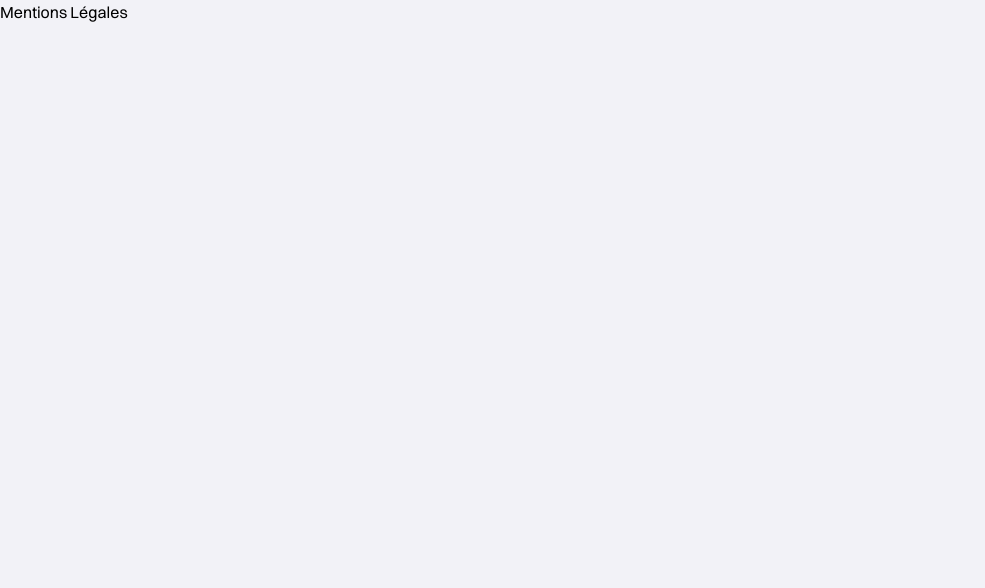
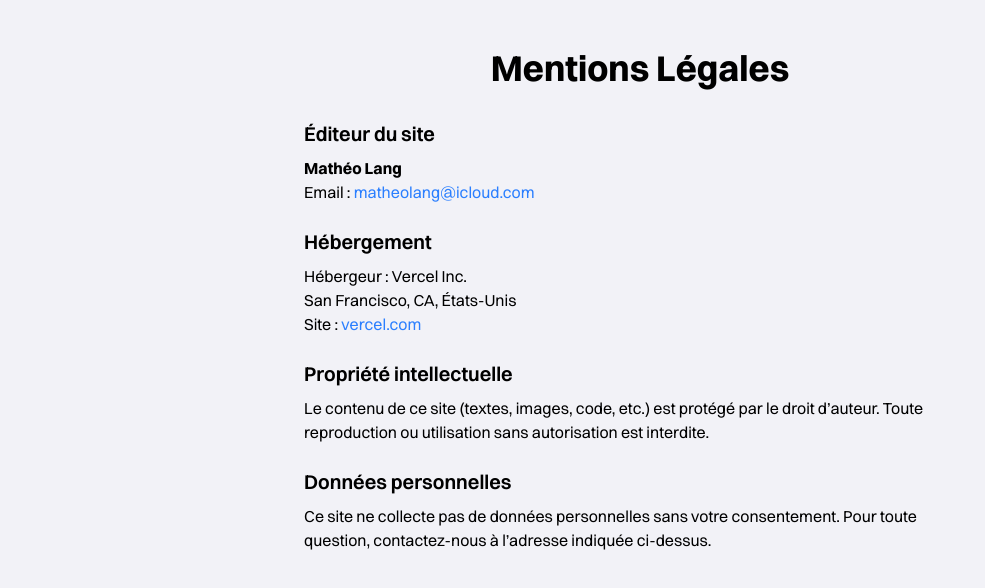
Before and after one commit to Matsuel/portfolio, a Next.js app: page /mentions-legales in a window 1280 px wide. Shown: the top 588 px of the page, without its empty margins (0-985 px from the left). Built offline with nearby package versions, Linux system fonts and the light colour scheme.

Commit message:
ajout d'une simple page de mentions legales

```diff
--- a/src/app/mentions-legales/page.tsx
+++ b/src/app/mentions-legales/page.tsx
@@ -1,9 +1,38 @@
-import React from 'react'
+import React from 'react';
+import Link from 'next/link';
+import { mail } from '../../../constants/navbar';
 
 const MentionsLegalesPage = () => {
     return (
-        <div>Mentions Légales</div>
-    )
-}
+        <div className='w-full min-h-screen bg-background flex flex-col items-center py-12 px-4'>
+            <h1 className='text-4xl font-bold mb-8'>Mentions Légales</h1>
+            <div className='max-w-2xl w-full flex flex-col gap-6 text-base'>
+                <section>
+                    <h2 className='text-xl font-semibold mb-2'>Éditeur du site</h2>
+                    <p><strong>Mathéo Lang</strong></p>
+                    <p>Email : <Link className='text-blue-500 hover:underline' href={`mailto:${mail}`}>{mail}</Link></p>
+                </section>
+                <section>
+                    <h2 className='text-xl font-semibold mb-2'>Hébergement</h2>
+                    <p>Hébergeur : Vercel Inc.</p>
+                    <p>San Francisco, CA, États-Unis</p>
+                    <p>Site : <a href="https://vercel.com" className="text-blue-500 hover:underline" target="_blank" rel="noopener noreferrer">vercel.com</a></p>
+                </section>
+                <section>
+                    <h2 className='text-xl font-semibold mb-2'>Propriété intellectuelle</h2>
+                    <p>
+                        Le contenu de ce site (textes, images, code, etc.) est protégé par le droit d’auteur. Toute reproduction ou utilisation sans autorisation est interdite.
+                    </p>
+                </section>
+                <section>
+                    <h2 className='text-xl font-semibold mb-2'>Données personnelles</h2>
+                    <p>
+                        Ce site ne collecte pas de données personnelles sans votre consentement. Pour toute question, contactez-nous à l’adresse indiquée ci-dessus.
+                    </p>
+                </section>
+            </div>
+        </div>
+    );
+};
 
-export default MentionsLegalesPage
+export default MentionsLegalesPage;
```
